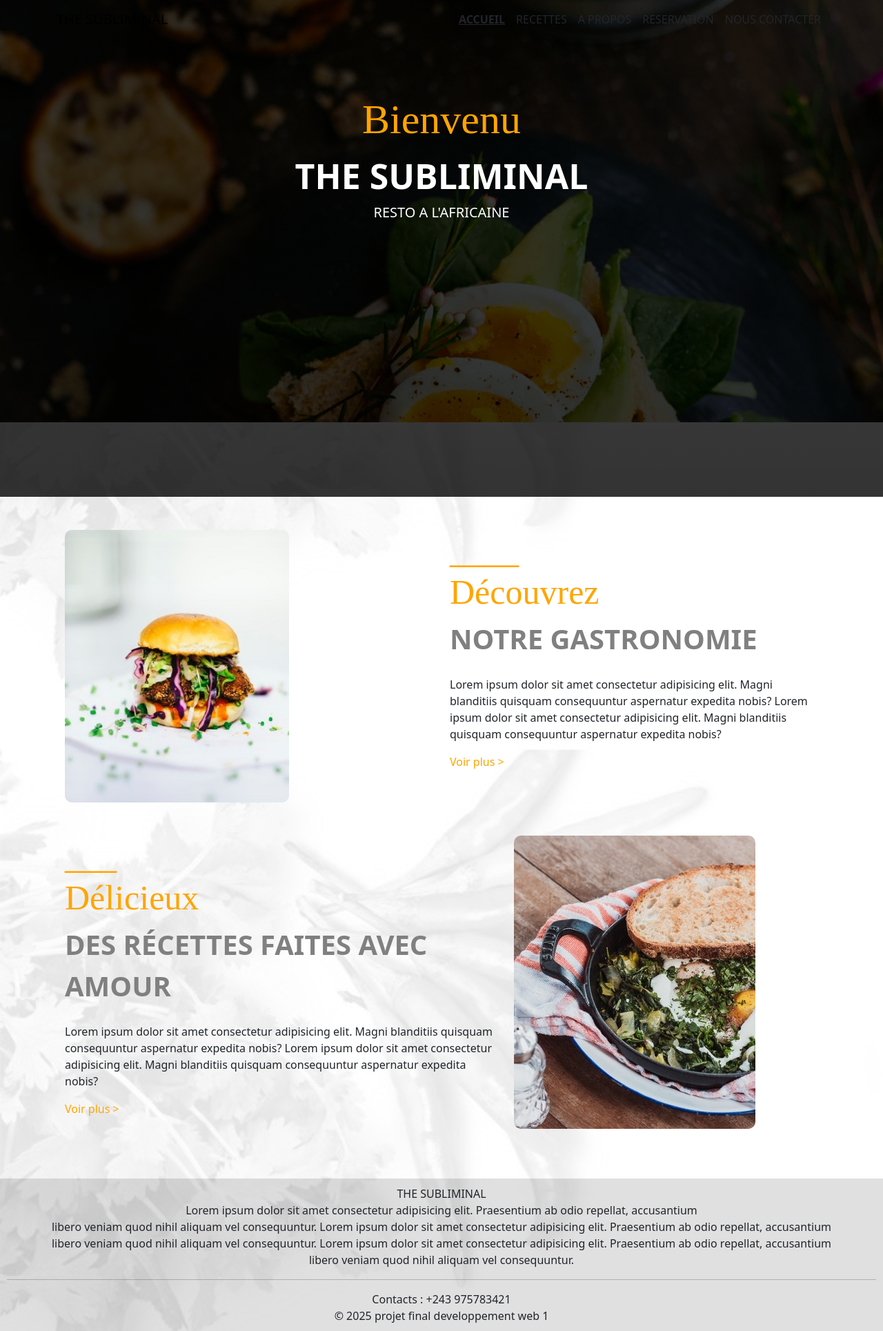
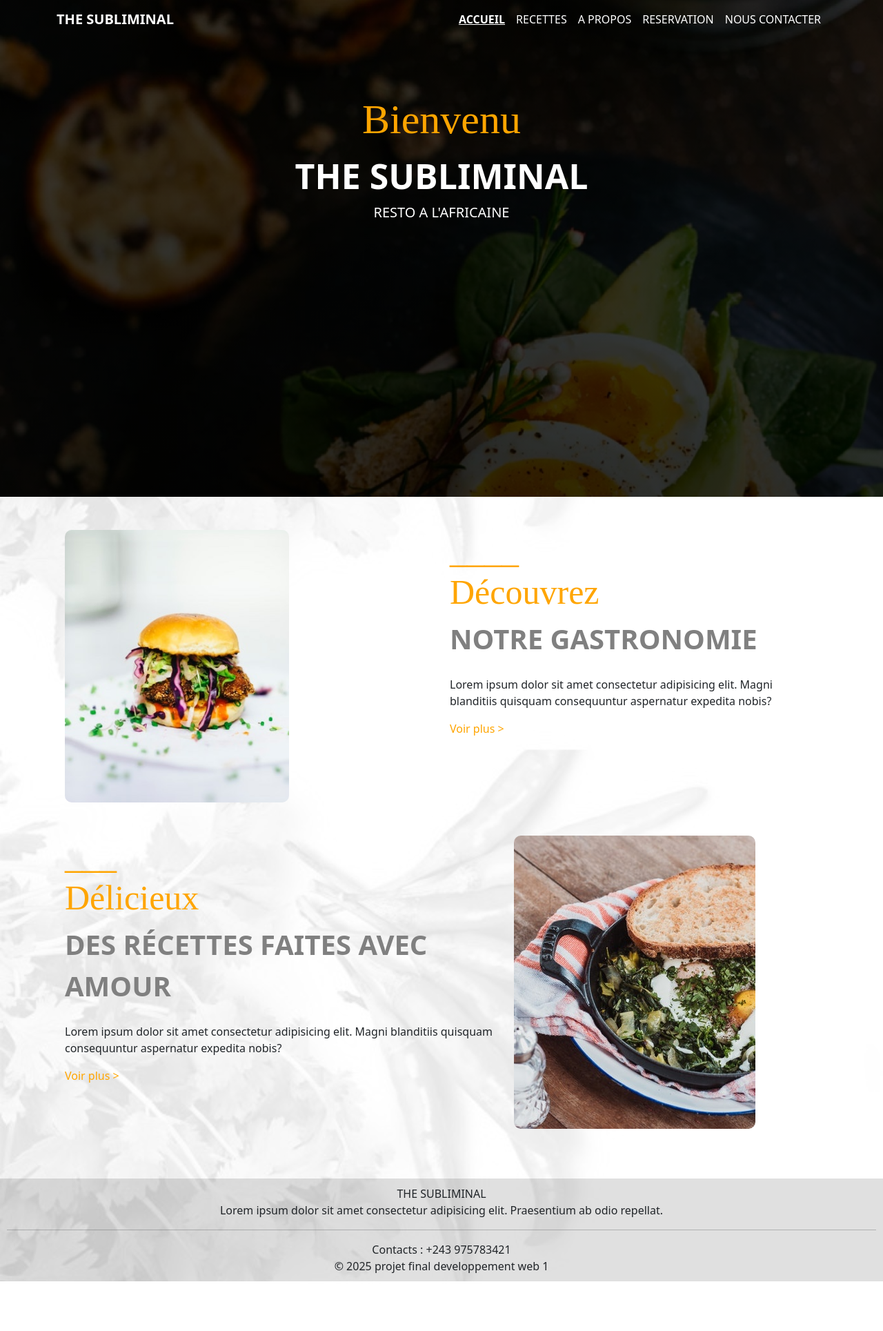
Before and after one commit to bienv-007/reservation_restau, a PHP site: page / in a window 1280 px wide. Shown: the whole page at 69% size. After the commit the page ends 1857 px from the top, so only its background shows below. Run offline with PHP 8.4, Linux system fonts and the light colour scheme.

Commit message:
fixation du header

```diff
--- a/entete.php
+++ b/entete.php
@@ -28,22 +28,6 @@ $page = basename($_SERVER['PHP_SELF']);
             color: white;
         }
 
-        .nav-recettes .nav-link {
-            color: orange;
-        }
-
-        .nav-apropos .nav-link {
-            color: blue;
-        }
-
-        .nav-reservation .nav-link {
-            color: purple;
-        }
-
-        .nav-contact .nav-link {
-            color: green;
-        }
-
         /* Lien actif */
         .nav-link.active {
             font-weight: bold;
@@ -60,7 +44,7 @@ $page = basename($_SERVER['PHP_SELF']);
     elseif($page == 'contact.php') echo 'nav-contact';
 ?>">
 
-<nav class="navbar navbar-expand-lg navbar-light custom-navbar">
+<nav class="navbar navbar-expand-lg custom-navbar">
     <div class="container">
         <a class="navbar-brand" href="index.php">THE SUBLIMINAL</a>
 
--- a/index.php
+++ b/index.php
@@ -4,143 +4,219 @@
   <meta charset="UTF-8">
   <meta name="viewport" content="width=device-width, initial-scale=1.0">
   <title>Accueil</title>
-  <link href="https://cdn.jsdelivr.net/npm/bootstrap@5.3.8/dist/css/bootstrap.min.css" rel="stylesheet" integrity="sha384-sRIl4kxILFvY47J16cr9ZwB07vP4J8+LH7qKQnuqkuIAvNWLzeN8tE5YBujZqJLB" crossorigin="anonymous">
+
+  <link href="https://cdn.jsdelivr.net/npm/bootstrap@5.3.8/dist/css/bootstrap.min.css" rel="stylesheet">
+
   <script src="https://cdn.jsdelivr.net/npm/bootstrap@5.3.0/dist/js/bootstrap.bundle.min.js"></script>
+
   <style>
+
     header{
-      background: linear-gradient(rgba(0,0,0,0.7), rgba(0,0,0,0.8)), url("img/eggs.jpg");
+      background: linear-gradient(rgba(0,0,0,0.7), rgba(0,0,0,0.8)),
+      url("img/eggs.jpg");
+
       height: 90vh;
       background-attachment: fixed;
       background-repeat: no-repeat;
+      background-size: cover;
     }
-    header a{
+
+    /* ===== LIENS NAVBAR ===== */
+
+    .navbar .nav-link{
+      color: white !important;
       text-transform: uppercase;
+      transition: 0.3s;
     }
-    header a:hover{
+
+    .navbar .nav-link:hover{
+      /* color: orange !important; */
       border-bottom: solid 2px orange;
     }
+
+    .navbar-brand{
+      color: white !important;
+      font-weight: bold;
+    }
+
+    /* ===== TEXTES HEADER ===== */
+
     .RESTO,
     .SUBLIMINAL{
       color: white;
     }
+
     .Bienvenu{
       color: orange;
       font-size: 60px;
       font-weight: 500;
       font-family: Edwardian Script ITC Regular;
     }
+
     .SUBLIMINAL{
       font-size: 50px;
       font-weight: bolder;
     }
+
     .RESTO{
       font-size: 20px;
       font-weight: 300;
     }
+
+    /* ===== IMAGES ===== */
+
     .myimg{
       height: 400px;
       width: 325px;
     }
+
     img{
       border-radius: 10px;
     }
+
+    /* ===== CONTENU ===== */
+
     .decouvrez{
       color: orange;
-      font-family: Edwardian Script ITC Regular; font-size: 50px;
+      font-family: Edwardian Script ITC Regular;
+      font-size: 50px;
     }
+
     .bouton{
       text-decoration: none;
       color: orange;
     }
+
+    .text{
+      font-weight: 600;
+      color: gray;
+      text-transform: uppercase;
+      font-size: 40px;
+    }
+
+    /* ===== FOOTER ===== */
+
     footer{
       background: #0000001f;
       margin-bottom: 0;
       text-align: center;
       padding: 10px;
     }
+
+    /* ===== BODY ===== */
+
     body{
       background: url("img/news-bg.jpg");
       background-repeat: no-repeat;
       background-size: cover;
       background-attachment: fixed;
     }
-    .text{
-      font-weight: 600;
-      color: gray;
-      text-transform: uppercase;
-      font-size: 40px;
-    }
+
   </style>
 </head>
-<body class="bg-light">
+
+<body>
+
 <header>
+
   <?php include 'entete.php';?>
+
   <center>
     <span class="Bienvenu">
       Bienvenu
     </span><br>
+
     <span class="SUBLIMINAL">
       THE SUBLIMINAL
     </span><br>
+
     <span class="RESTO">
       RESTO A L'AFRICAINE
     </span>
   </center>
+
 </header>
+
 <section class="row container m-auto pt-5">
+
   <div class="col-12 col-md-6 col-lg-6">
     <img src="img/burger.jpg" alt="" class="img-fluid myimg">
   </div>
+
   <div class="col-12 col-md-6 col-lg-6">
+
     <h2 class="decouvrez">
       ____ <br>
       Découvrez
     </h2>
+
     <span class="text">
       Notre Gastronomie
-        </span><br> <br>
+    </span><br><br>
+
     <p>
-        Lorem ipsum dolor sit amet consectetur adipisicing elit. Magni blanditiis quisquam consequuntur aspernatur expedita nobis?
-        Lorem ipsum dolor sit amet consectetur adipisicing elit. Magni blanditiis quisquam consequuntur aspernatur expedita nobis?
+      Lorem ipsum dolor sit amet consectetur adipisicing elit.
+      Magni blanditiis quisquam consequuntur aspernatur expedita nobis?
     </p>
+
     <a href="#" class="bouton">
       Voir plus >
     </a>
+
   </div>
+
 </section>
+
 <section class="row container m-auto pt-5">
+
   <div class="col-12 col-md-6 col-lg-7">
+
     <h2 class="decouvrez">
       ___ <br>
       Délicieux
     </h2>
+
     <span class="text">
       Des récettes faites avec amour
     </span><br><br>
+
     <p>
-        Lorem ipsum dolor sit amet consectetur adipisicing elit. Magni blanditiis quisquam consequuntur aspernatur expedita nobis?
-        Lorem ipsum dolor sit amet consectetur adipisicing elit. Magni blanditiis quisquam consequuntur aspernatur expedita nobis?
+      Lorem ipsum dolor sit amet consectetur adipisicing elit.
+      Magni blanditiis quisquam consequuntur aspernatur expedita nobis?
     </p>
+
     <a href="#" class="bouton">
       Voir plus >
     </a>
+
   </div>
+
   <div class="col-12 col-md-6 col-lg-5">
     <img src="img/crusted-chicken.jpg" alt="" class="img-fluid">
   </div>
-  </section><br><br><br>
+
+</section>
+
+<br><br><br>
+
 <footer>
+
   THE SUBLIMINAL
+
   <span><br>
-      Lorem ipsum dolor sit amet consectetur adipisicing elit. Praesentium ab odio repellat, accusantium <br>libero veniam quod nihil aliquam vel consequuntur.
-      Lorem ipsum dolor sit amet consectetur adipisicing elit. Praesentium ab odio repellat, accusantium <br>libero veniam quod nihil aliquam vel consequuntur.
-      Lorem ipsum dolor sit amet consectetur adipisicing elit. Praesentium ab odio repellat, accusantium <br>libero veniam quod nihil aliquam vel consequuntur.
+    Lorem ipsum dolor sit amet consectetur adipisicing elit.
+    Praesentium ab odio repellat.
   </span>
+
   <hr>
+
   <span>
     Contacts : +243 975783421
   </span><br>
+
   &copy; 2025 projet final developpement web 1
+
 </footer>
+
 </body>
 </html>
```
Also changed, not shown: apropos.php (+1 -31 lines), contact.php (+1 -32 lines), reservation.php (+1 -32 lines). Lines whose indentation alone changed are shown as unchanged.
